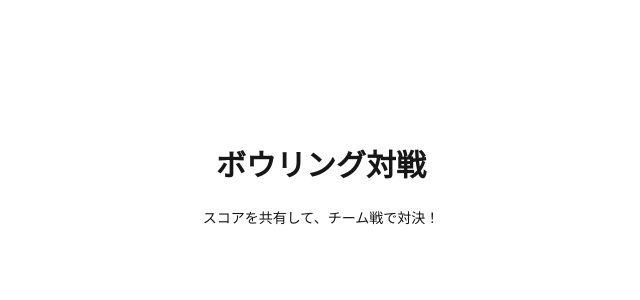
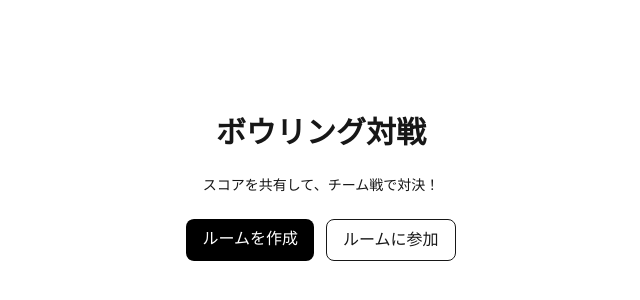
Before and after one commit to cergijame101007/bowling-score-battle-app, a Next.js app: page / in a window 1280 px wide. Shown: the part 212-512 px from the top of the page, without its empty margins (319-959 px from the left). Built offline with nearby package versions, Linux system fonts and the light colour scheme.

Commit message:
feat: ルーム作成と参加用ページへのリンクを追加

```diff
--- a/src/app/page.tsx
+++ b/src/app/page.tsx
@@ -1,8 +1,24 @@
+import Link from "next/link";
+
 const Home = () => {
   return (
     <main className="flex flex-col min-h-screen items-center justify-center gap-6">
       <h1 className="text-3xl font-bold">ボウリング対戦</h1>
       <p className="text-sm">スコアを共有して、チーム戦で対決！</p>
+      <div className="flex gap-3">
+        <Link
+          href="/rooms/new"
+          className="rounded-lg bg-black px-4 py-2 text-white dark:bg-white dark:text-black"
+        >
+          ルームを作成
+        </Link>
+        <Link
+          href="/rooms/join"
+          className="rounded-lg border px-4 py-2"
+        >
+          ルームに参加
+        </Link>
+      </div>
     </main>
   );
 }
```
